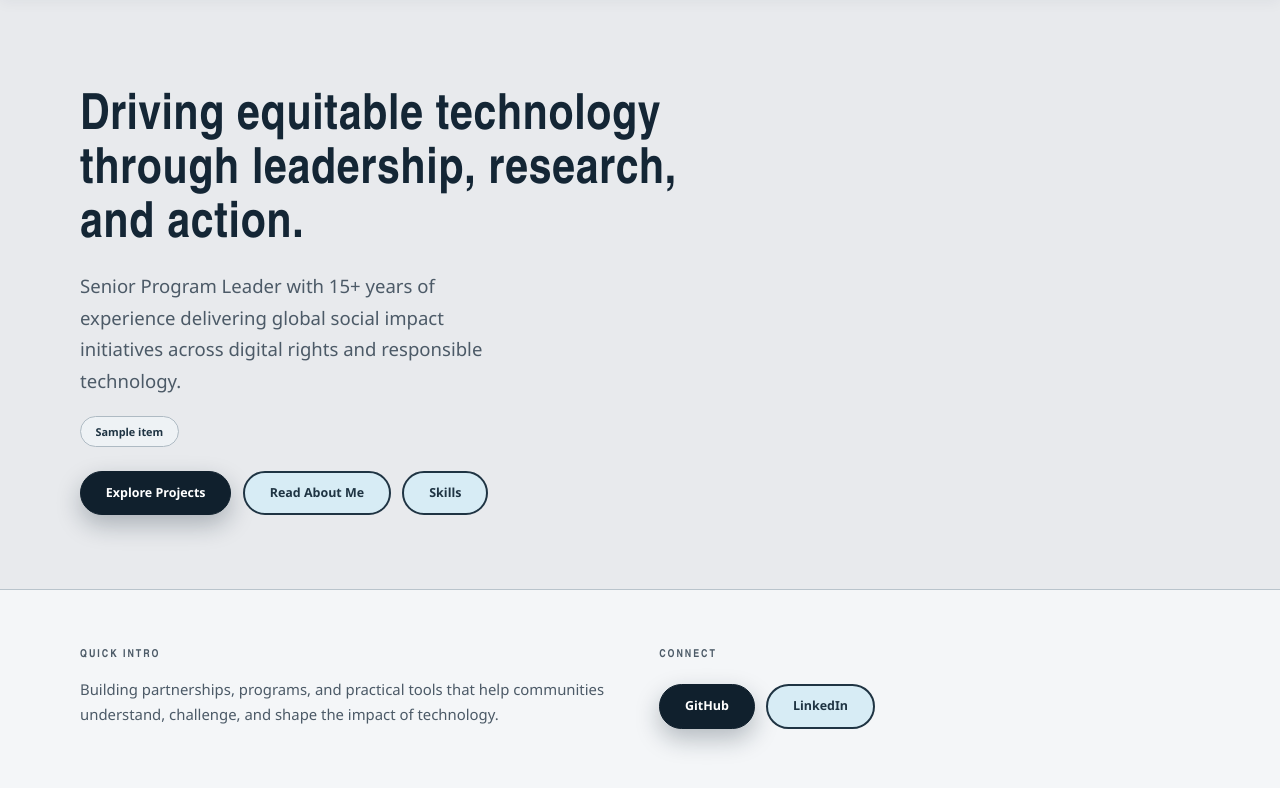
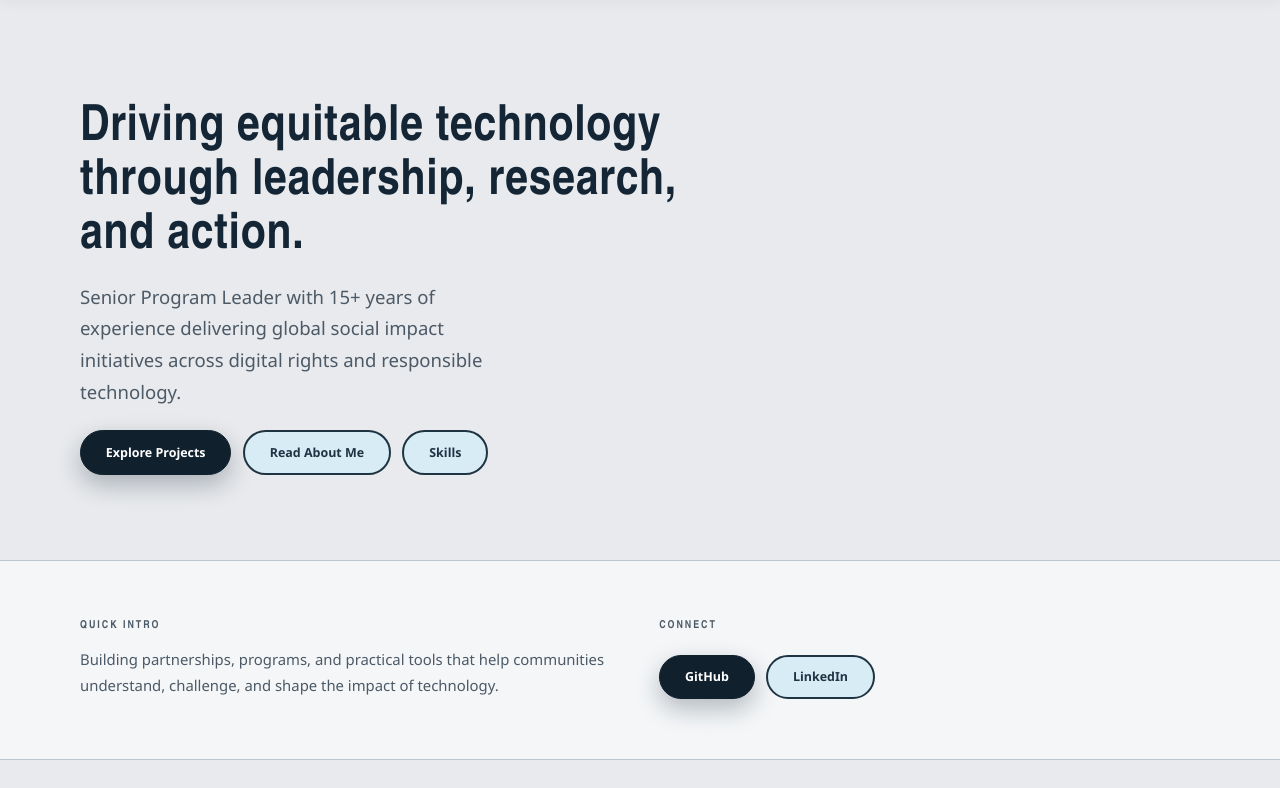
Before and after one commit to fourthletter/my-portfolio, a Flask app: template templates/index.html in a window 1280 px wide. Shown: the part 49-837 px from the top of the page. Run offline with Flask 3, Linux system fonts and the light colour scheme; the template is opened without the code that fills it: most values are stand-ins (such as "Sample title", 1, 10 or a date in 2020).

Commit message:
Update index.html

```diff
--- a/templates/index.html
+++ b/templates/index.html
@@ -6,10 +6,6 @@
       <p class="lead">
         Senior Program Leader with 15+ years of experience delivering global social impact initiatives across digital rights and responsible technology.
       </p>
-      <div class="pill-wrap">
-        {% for skill in skills %}
-          <span class="pill">{{ skill }}</span>
-        {% endfor %}
       </div>
       <div class="button-row">
         <a href="{{ url_for('projects') }}" class="btn btn-primary">Explore Projects</a>
```
